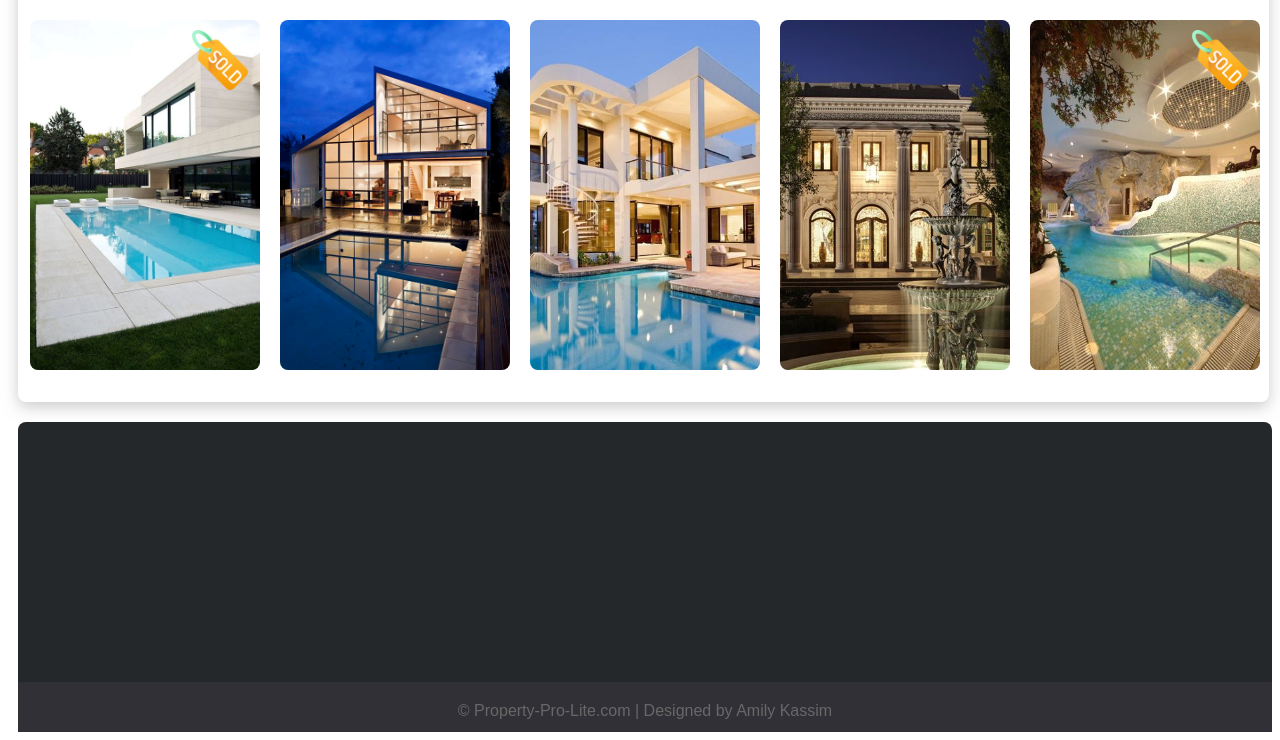
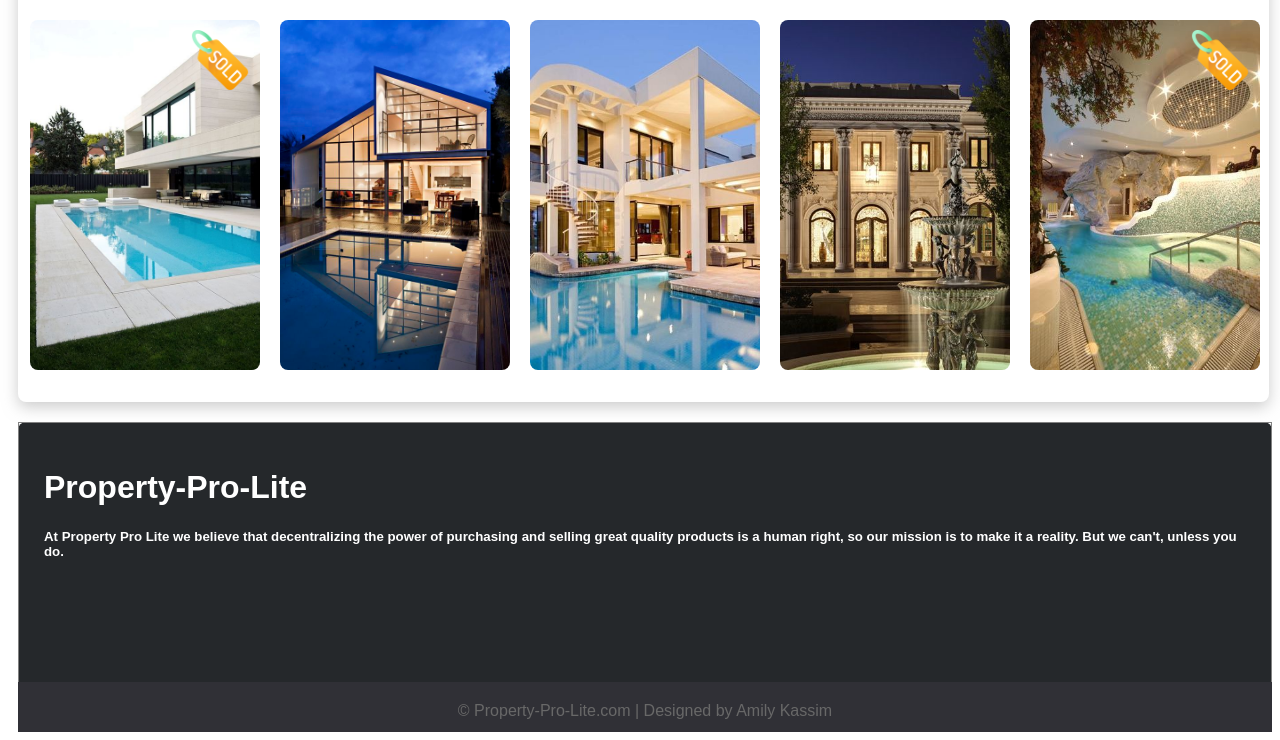
Before and after one commit to amilykassim/PropertyProLite, a plain HTML site: page UI/html/home.html in a window 1280 px wide. Shown: the part 626-1366 px from the top of the page. Drawn offline with Linux system fonts and the light colour scheme.

Commit message:
Add the section about the property pro lite company

```diff
--- a/UI/css/app.css
+++ b/UI/css/app.css
@@ -506,3 +506,11 @@ body {
   height: 300px;
   display: flex;
 }
+
+
+.footer .footer-content .footer-section {
+  flex: 1;
+  border: 0.5px solid rgb(129, 129, 129);
+  padding: 25px;
+  color: white;
+}
--- a/UI/html/home.html
+++ b/UI/html/home.html
@@ -105,6 +105,14 @@
     <!-- footer section -->
     <div class="footer">
         <div class="footer-content">
+            <div class="footer-section">
+                <h1>Property-Pro-Lite</h1>
+                <h5>At Property Pro Lite we believe that decentralizing the power of purchasing
+                    and selling great quality products is a human right, so our mission is to make it
+                    a reality. But we can't, unless you do.
+                </h5>
+
+            </div>
 
         </div>
         <div class="footer-bottom">&copy; Property-Pro-Lite.com | Designed by Amily Kassim</div>
```
